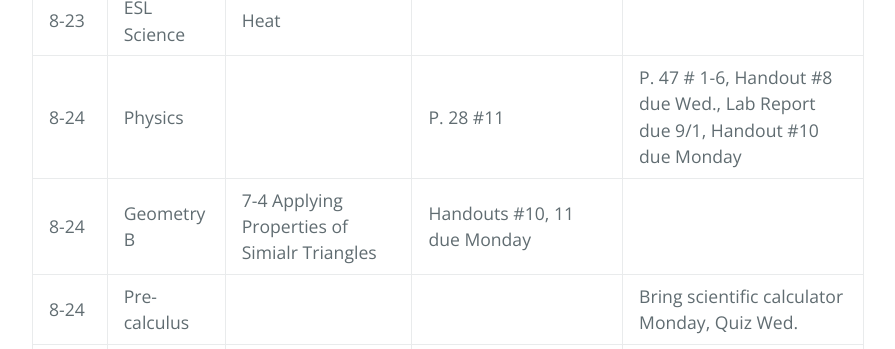
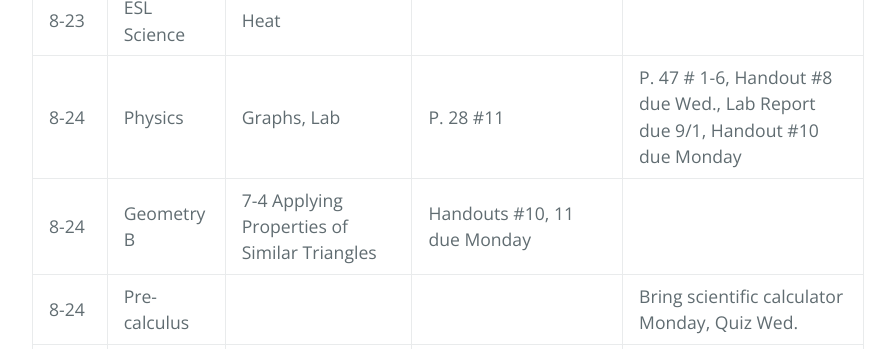
Before and after one commit to gpayoo/gpayoo, a Jekyll site: the page built from index.md, in a window 1280 px wide and 900 px high, scrolled down 856 px. Shown: the part 155-504 px from the top of the window, without its empty margins (192-1087 px from the left). Built offline with Jekyll 4.4.1, drawn with Linux system fonts in a browser that asks for light colours; our own code applies the rules of GitHub Pages for plain Markdown files.

Commit message:
Update index.md

```diff
--- a/index.md
+++ b/index.md
@@ -14,8 +14,8 @@ layout: default
 | 8-23 | Pre-calculus | P. 2 Linear Equations & Inequalities| Read p. 24-28 P. 29+ #18, 23, 27, 31-34, 41, 49,51, 54, 65-68, 70, 73 | Bring scientific calculator Monday, Quiz Wed.
 | 8-23 | Pre-algebra | Evaluating Variable Expressions |  |  Handout #7
 | 8-23 | ESL Science |  Heat |  |
-| 8-24 | Physics |  | P. 28 #11 |  P. 47 # 1-6, Handout #8 due Wed., Lab Report due 9/1, Handout #10 due Monday
-| 8-24 | Geometry B | 7-4 Applying Properties of Simialr Triangles | Handouts #10, 11 due Monday|
+| 8-24 | Physics | Graphs, Lab | P. 28 #11 |  P. 47 # 1-6, Handout #8 due Wed., Lab Report due 9/1, Handout #10 due Monday
+| 8-24 | Geometry B | 7-4 Applying Properties of Similar Triangles | Handouts #10, 11 due Monday|
 | 8-24 | Pre-calculus | |  | Bring scientific calculator Monday, Quiz Wed.
 | 8-24 | Pre-algebra |
 | 8-24 | ESL Science |  Heat |  |
```
